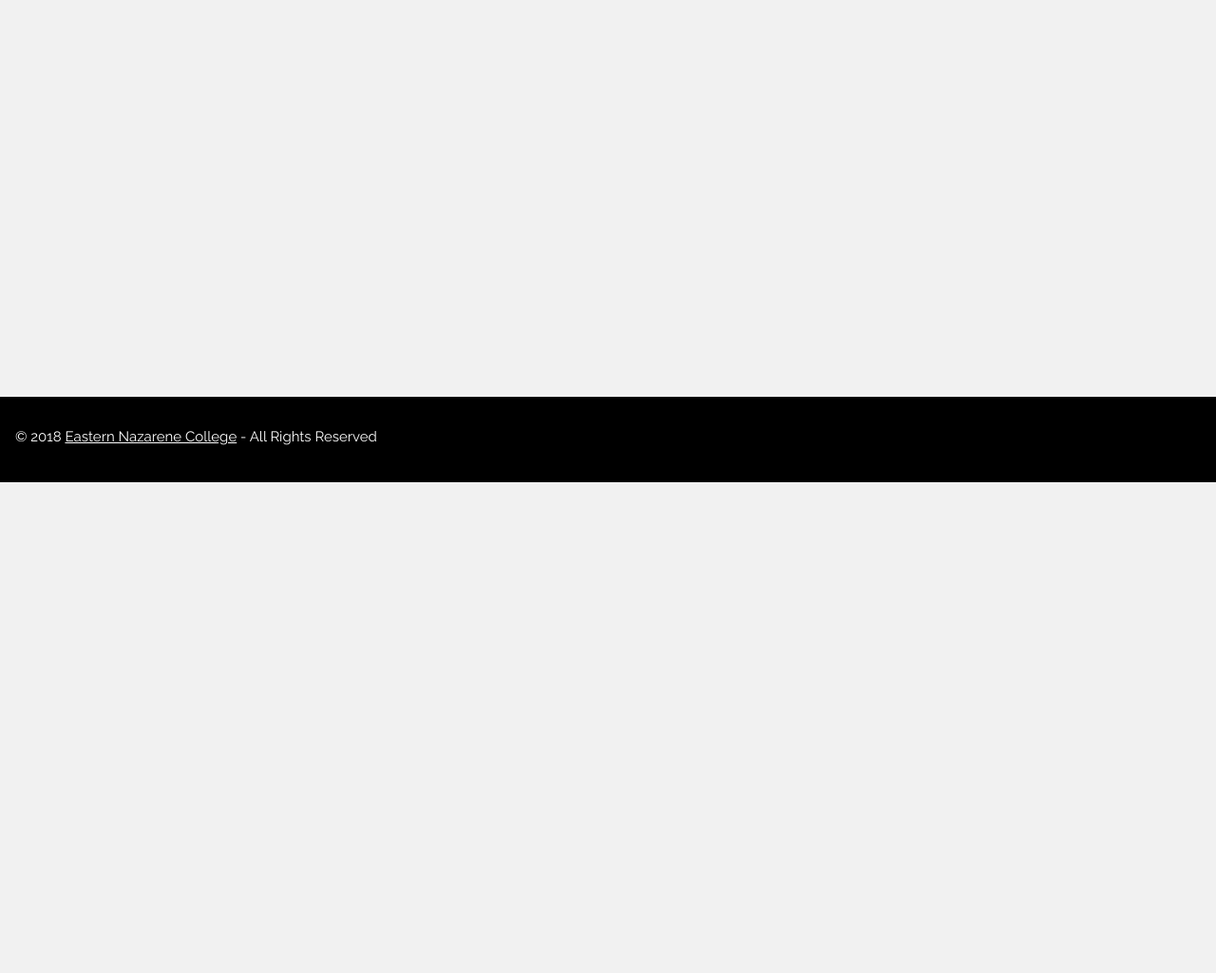
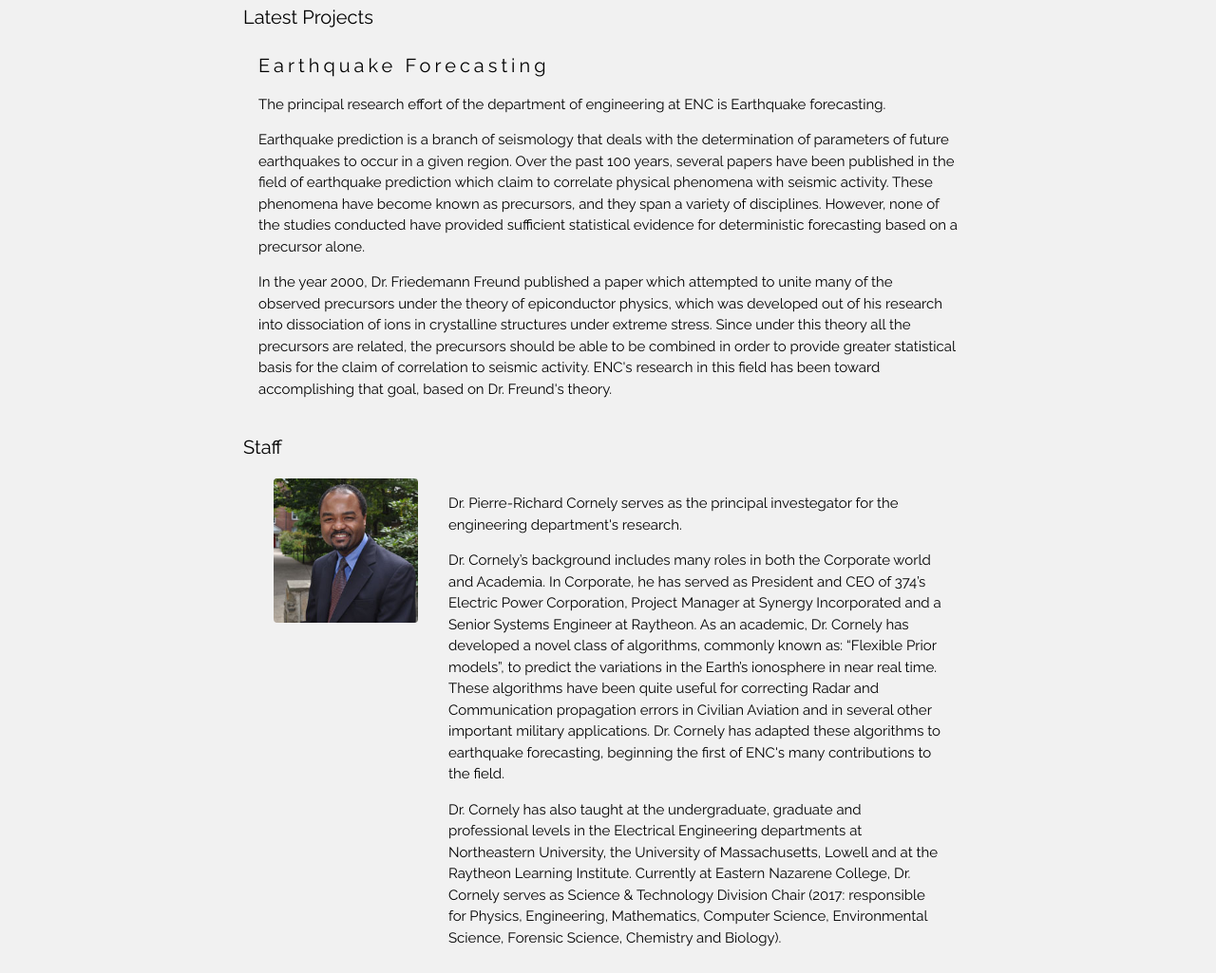
Before and after one commit to encresearch/encresearch.github.io, a plain HTML site: page index.html in a window 1280 px wide. Shown: the part 351-1376 px from the top of the page at 95% size. Before the commit the page ends 859 px from the top, so only its background shows below. Drawn offline with nearby package versions, Linux system fonts and the light colour scheme.

Commit message:
Added navigation, projects, and staff sections

```diff
--- a/index.html
+++ b/index.html
@@ -16,19 +16,70 @@
 
 <!-- Top container -->
 <div class="w3-bar w3-top w3-black w3-large" style="z-index:4">
+    <a href="#home" class="w3-bar-item w3-button w3-hide-small">HOME</a>
+    <a href="#projects" class="w3-bar-item w3-button w3-hide-small">PROJECTS</a>
+    <a href="#staff" class="w3-bar-item w3-button w3-hide-small">STAFF</a>
+    <a href="https://github.com/encresearch" class="w3-bar-item w3-button w3-hide-small">GITHUB</a>
     <span class="w3-bar-item w3-right"><a href="index.php"><img src="assets/images/enc_white.png" height="43px"></a></span>
-    </div>
+</div>
 
 <!-- !PAGE CONTENT! -->
 <div class="w3-main wrapper">
 
-<div class="w3-container" style="max-width:600px; margin: auto;">
+<div class="w3-container" style="max-width:800px; margin: auto;" id="home">
+
     <h3 style="margin-top:50px">Welcome to ENC Engineering Research</h3>
     <div id="main" class="w3-container">
         <p>The department of engineering at Eastern Nazarene College has an exciting and active research program that encourages student involvement.</p>
         <p>In line with ENC's commitment to social repsonsibility and ministry, the ENC engineering department focuses primarily on practical, humanitarian research efforts which tangibly help people around the world.</p>
         <p>Take a look at some of our most recent and exciting projects below, or take a look at our <a href="https://github.com/encresearch" target="_blank">GitHub page</a> for more detail on the projects.</p>
     </div>
+
+    <h4 style="margin-top:20px" id="projects">Latest Projects</h4>
+    <div class="w3-container">
+        <div>
+            <h4 class="w3-wide">Earthquake Forecasting</h4>
+            <p>The principal research effort of the department of engineering at ENC is Earthquake forecasting.</p>
+            <p>
+                Earthquake prediction is a branch of seismology that deals with the determination of parameters of future earthquakes to occur in a given region.
+                Over the past 100 years, several papers have been published in the field of earthquake prediction which claim to correlate physical phenomena with seismic activity.
+                These phenomena have become known as precursors, and they span a variety of disciplines.
+                However, none of the studies conducted have provided sufficient statistical evidence for deterministic forecasting based on a precursor alone.
+            </p>
+            <p>
+                In the year 2000, Dr. Friedemann Freund published a paper which attempted to unite many of the observed precursors under the theory of epiconductor physics, which was developed out of his research into dissociation of ions in crystalline structures under extreme stress.
+                Since under this theory all the precursors are related, the precursors should be able to be combined in order to provide greater statistical basis for the claim of correlation to seismic activity.
+                ENC's research in this field has been toward accomplishing that goal, based on Dr. Freund's theory.
+            </p>
+        </div>
+    </div>
+    <h4 style="margin-top:20px">Staff</h4>
+    <div id="staff" class="w3-container">
+        <div>
+            <div class="w3-row">
+                <div class="w3-col m3 w3-center w3-padding">
+                    <img src="assets/images/Pierre-Richard-Cornley_220.jpg" class="w3-round w3-image" alt="Photo of Dr. Cornely" width="250" height="300">
+                </div>
+                <div class="w3-col m9 w3-padding">
+                    <p>
+                        Dr. Pierre-Richard Cornely serves as the principal investegator for the engineering department's research.
+                    </p>
+                    <p>
+                        Dr. Cornely’s background includes many roles in both the Corporate world and Academia.
+                        In Corporate, he has served as President and CEO of 374’s Electric Power Corporation, Project Manager at Synergy Incorporated and a Senior Systems Engineer at Raytheon.
+                        As an academic, Dr. Cornely has developed a novel class of algorithms, commonly known as: “Flexible Prior models”, to predict the variations in the Earth’s ionosphere in near real time.
+                        These algorithms have been quite useful for correcting Radar and Communication propagation errors in Civilian Aviation and in several other important military applications.
+                        Dr. Cornely has adapted these algorithms to earthquake forecasting, beginning the first of ENC's many contributions to the field.
+                    </p>
+                    <p>
+                        Dr. Cornely has also taught at the undergraduate, graduate and professional levels in the Electrical Engineering departments at Northeastern University, the University of Massachusetts, Lowell and at the Raytheon Learning Institute.
+                        Currently at Eastern Nazarene College, Dr. Cornely serves as Science & Technology Division Chair (2017: responsible for Physics, Engineering, Mathematics, Computer Science, Environmental Science, Forensic Science, Chemistry and Biology).
+                    </p>
+                </div>
+            </div>
+        </div>
+    </div>
+
 </div>
 
 <div class="push"></div>
```
Also changed, not shown: assets/images/Pierre-Richard-Cornley_220.jpg (added).
